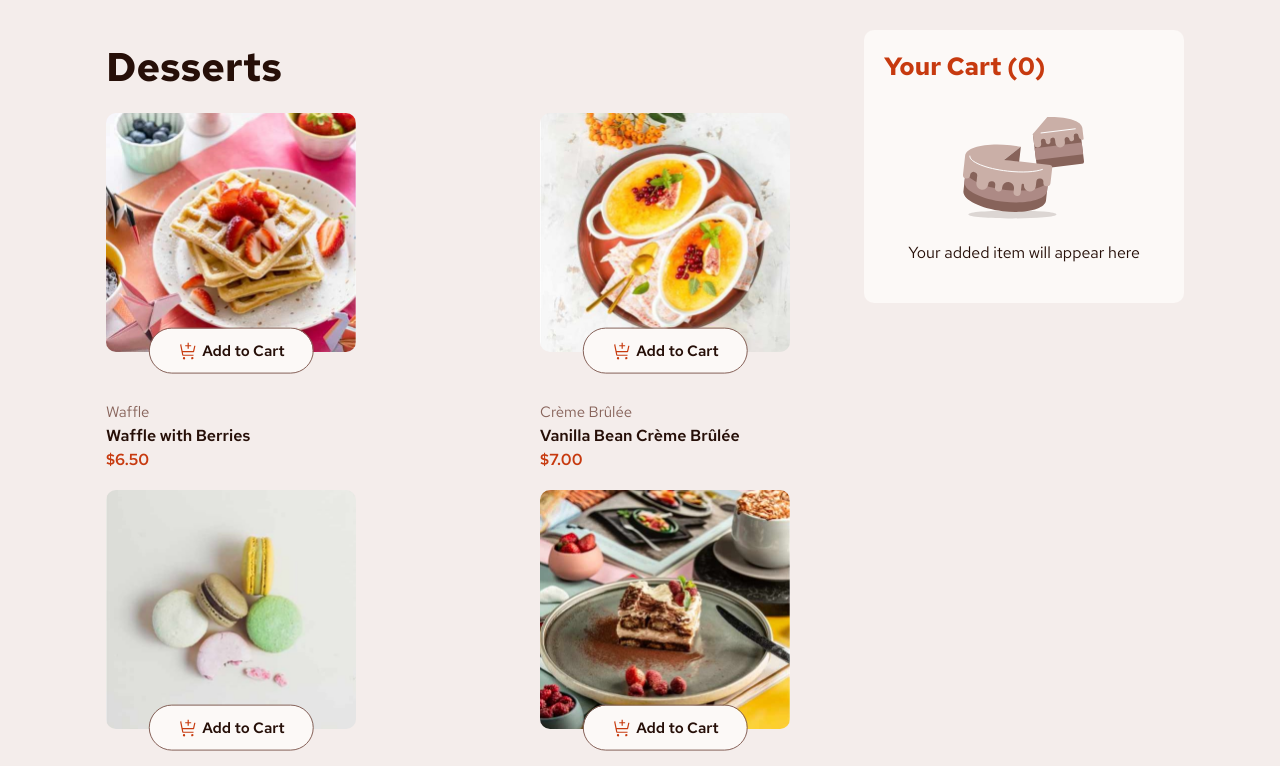
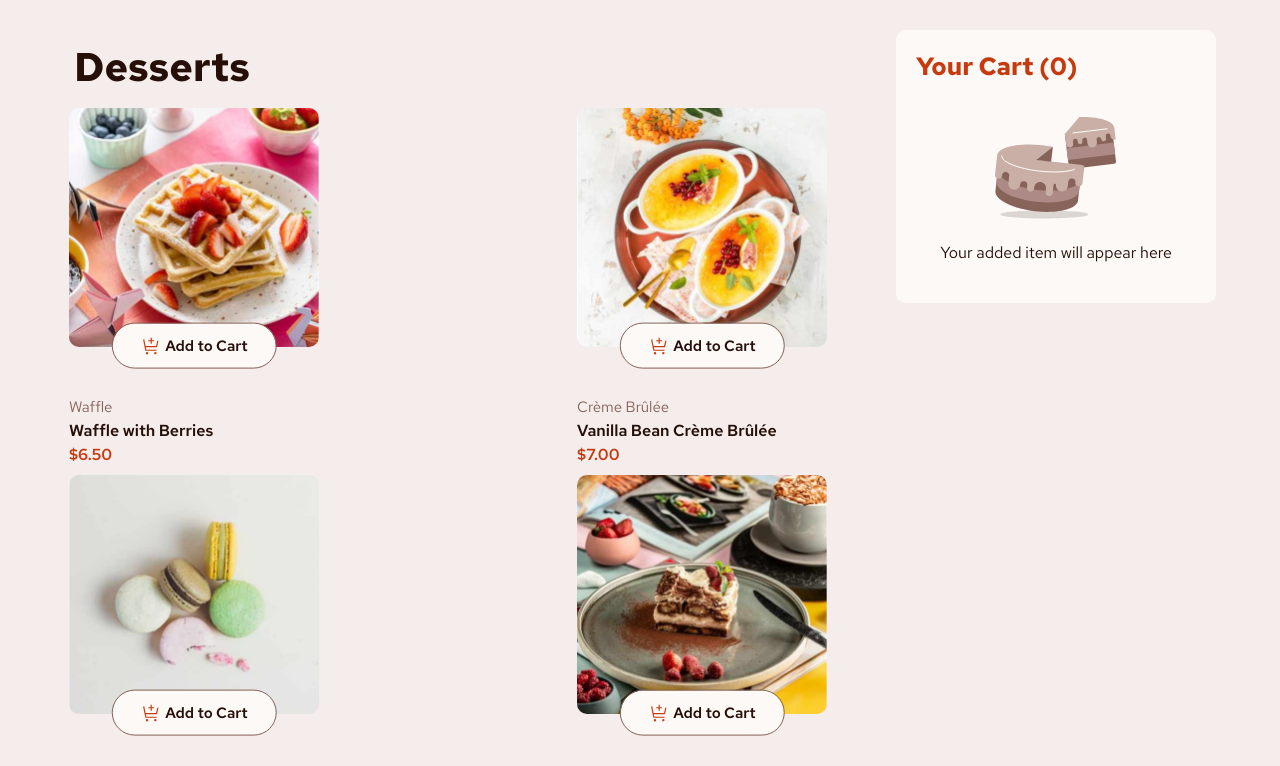
Before and after one commit to antonimatheus/Product-list-with-cart, a React (Vite) app: page / in a window 1280 px wide. Shown: the top 766 px of the page. Built offline with nearby package versions, Linux system fonts and the light colour scheme.

Commit message:
changed dessert size

```diff
--- a/src/index.css
+++ b/src/index.css
@@ -40,7 +40,7 @@ body {
   display: flex;
   justify-content: space-between;
   flex-direction: row;
-  width: 85vw;
+  width: 90vw;
  /* background-color: red;*/
 }
 
@@ -49,7 +49,7 @@ body {
   flex-direction: row;
   justify-content: space-between;
   flex-wrap: wrap;
-  width: 55vw;
+  width: 60vw;
 }
 
 .app--Container h1 {
--- a/src/mainContent/Dessert.css
+++ b/src/mainContent/Dessert.css
@@ -5,7 +5,7 @@
     flex-direction: column;
     justify-content: center;
     width: 250px;
-    margin: 10px;
+    margin: 5px;
     gap: 3px;
     /*background-color: green;*/
 }
```
